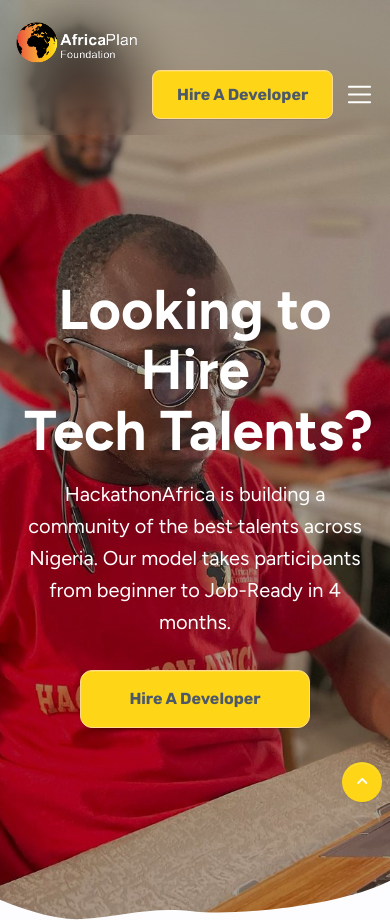
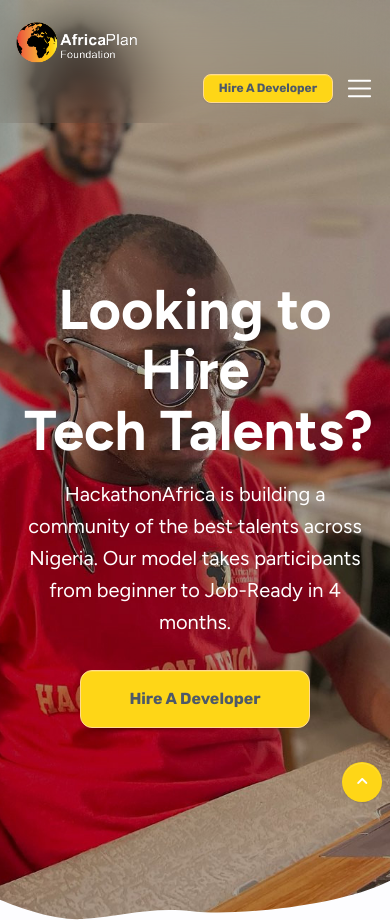
Before and after one commit to ojsys/apfweb, a plain HTML site: page index.html in a window 390 px wide. Shown: the top 920 px of the page. Drawn offline with nearby package versions, Linux system fonts and the light colour scheme; a script that the page names is missing.

```diff
--- a/index.html
+++ b/index.html
@@ -34,7 +34,7 @@
     <main class="main" id="top">
       <div class="content">
         <nav class="navbar navbar-expand-md fixed-top" id="navbar" data-navbar-soft-on-scroll="data-navbar-soft-on-scroll">
-          <div class="container-fluid px-0"><a href="/"><img class="navbar-brand w-50 d-md-none" src="assets/img/logos/apf_logo2.png" alt="logo" /></a><a class="navbar-brand fw-bold d-none d-md-block" href="/"><img class="navbar-brand w-75" src="assets/img/logos/apf_logo2.png" alt="Logo"></a><a style="background-color: #FED617 !important;" class="btn btn-warning btn-sm ms-md-x1 mt-lg-0 order-md-1 ms-auto" href="#">Hire A Developer </a><button class="navbar-toggler border-0 pe-0" type="button" data-bs-toggle="collapse" data-bs-target="#navbar-content" aria-controls="navbar-content" aria-expanded="false" aria-label="Toggle navigation"><span class="navbar-toggler-icon"></span></button>
+          <div class="container-fluid px-0"><a href="/"><img class="navbar-brand w-50 d-md-none" src="assets/img/logos/apf_logo2.png" alt="logo" /></a><a class="navbar-brand fw-bold d-none d-md-block" href="/"><img class="navbar-brand w-75" src="assets/img/logos/apf_logo2.png" alt="Logo"></a><a style="background-color: #FED617 !important; padding: 7px 15px; font-size: 12px;" class="btn btn-warning btn-sm  ms-auto" href="#">Hire A Developer </a><button class="navbar-toggler border-0 pe-0" type="button" data-bs-toggle="collapse" data-bs-target="#navbar-content" aria-controls="navbar-content" aria-expanded="false" aria-label="Toggle navigation"><span class="navbar-toggler-icon"></span></button>
             <div class="collapse navbar-collapse justify-content-md-end" id="navbar-content" data-navbar-collapse="data-navbar-collapse">
               <ul class="navbar-nav gap-md-2 gap-lg-3 pt-x1 pb-1 pt-md-0 pb-md-0" data-navbar-nav="data-navbar-nav">
                 <li class="nav-item"> <a class="nav-link lh-xl" href="#home">Home</a></li>
```
